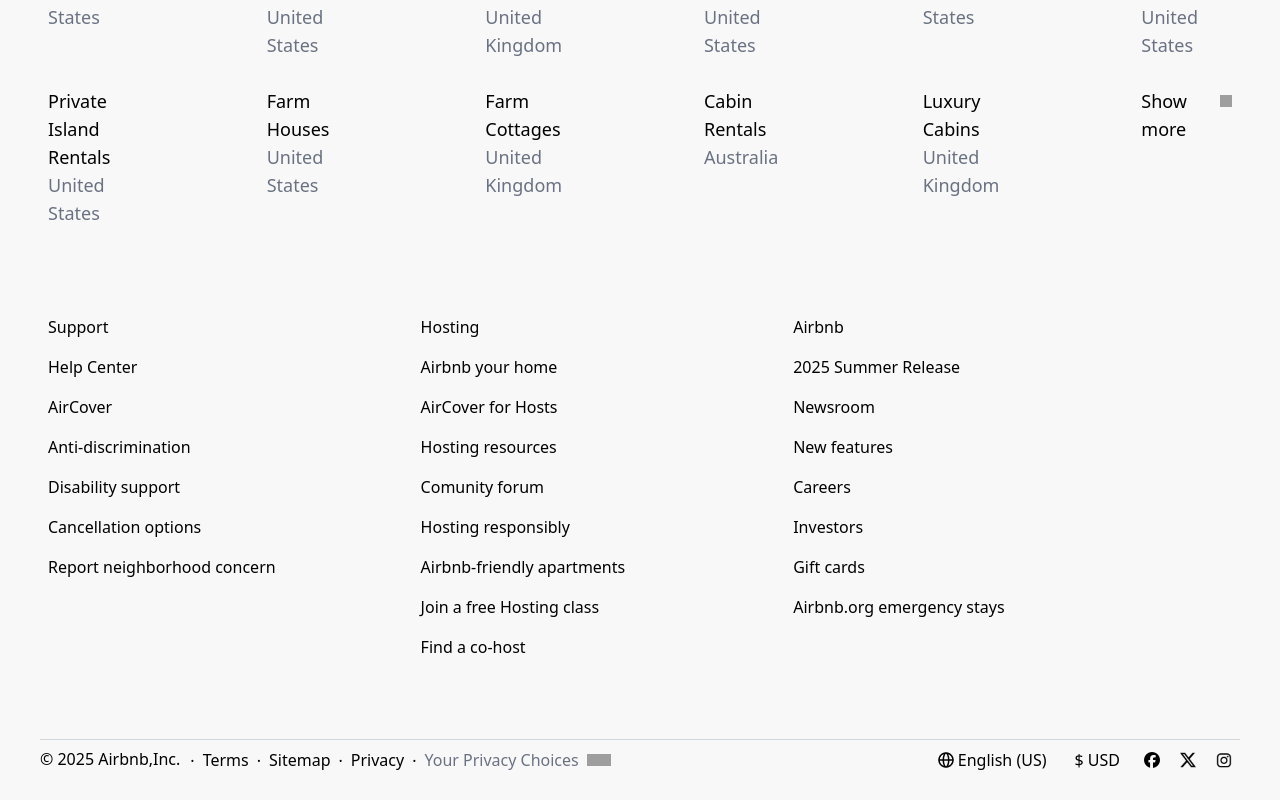
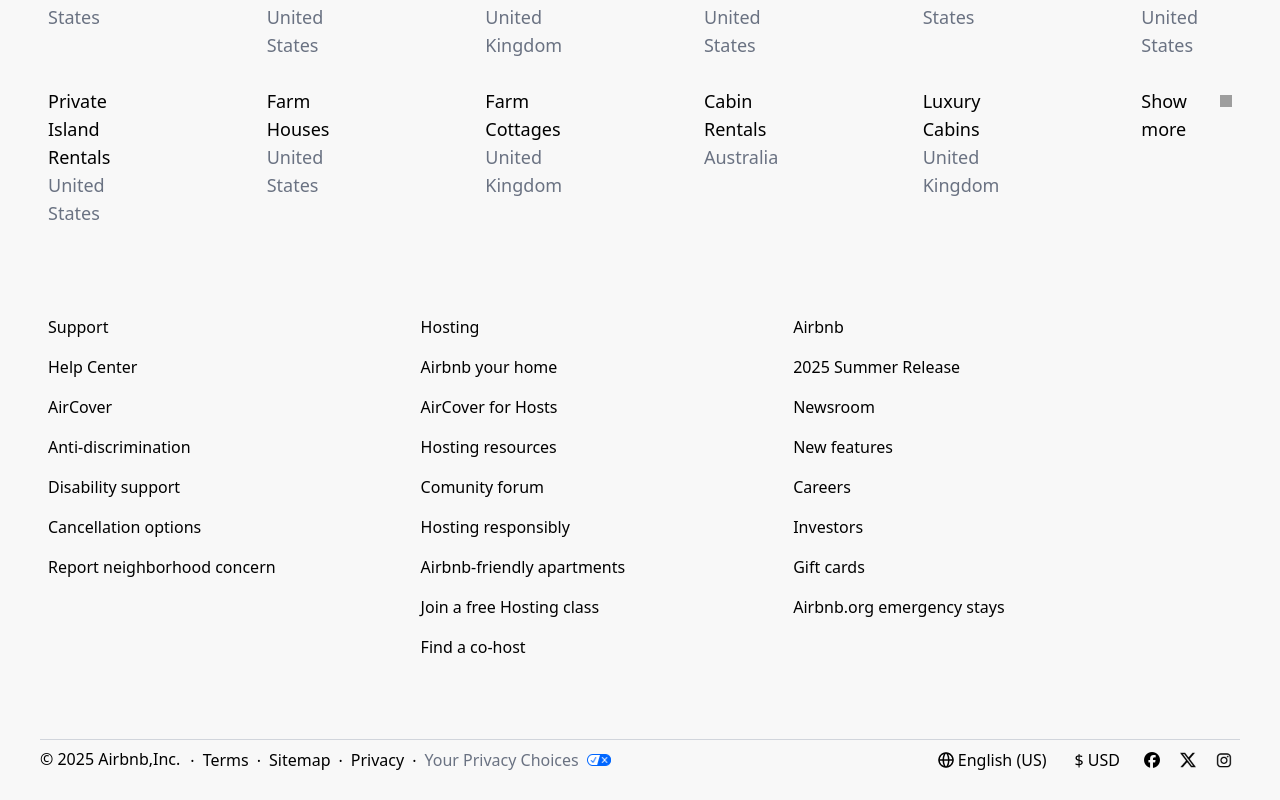
Before and after one commit to jonsnow966/air-bnb-app-3, a React (Vite) app: page / in a window 1280 px wide. Shown: the part 1548-2348 px from the top of the page. Built offline with nearby package versions, Linux system fonts and the light colour scheme; grey boxes are pictures that could not be loaded.

Commit message:
6th Commit - Icon Type Update - 3/6/2025

```diff
--- a/src/Components/Footer/FooterEnd/FooterEnd.tsx
+++ b/src/Components/Footer/FooterEnd/FooterEnd.tsx
@@ -26,7 +26,7 @@
 
         <div className='text-gray-500 font-normal cursor-pointer hover:text-gray-500 hover:underline hover:underline-offset-1 truncate flex gap-2 items-center'>
           <p className="hidden sm:flex">Your Privacy Choices</p>
-          <img rel="icon" src="assets/icon-footer.avif" className="w-6 h-3"></img>
+          <img rel="icon" src="assets/icon-footer.png" className="w-6 h-3"></img>
         </div>
       </div>
 
```
